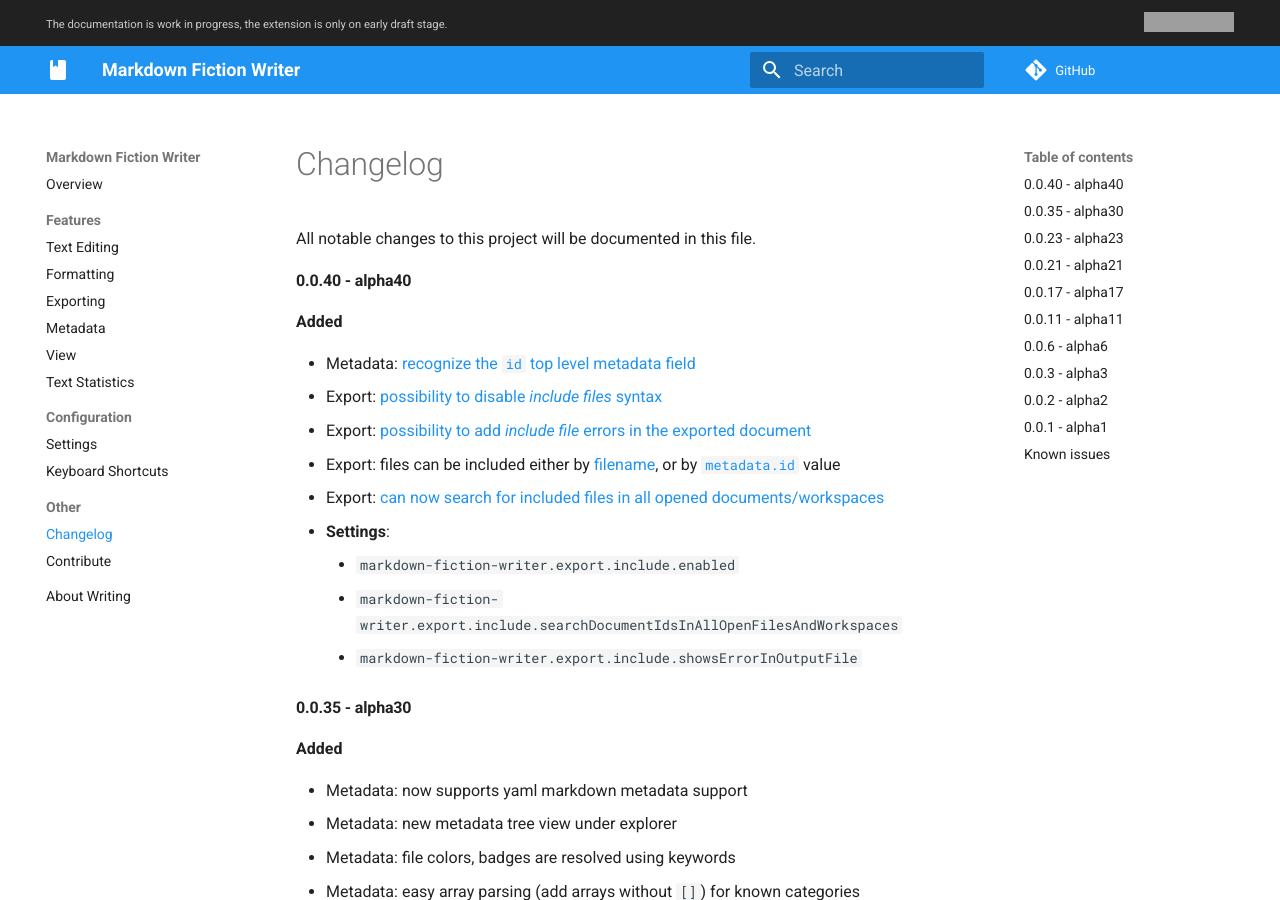
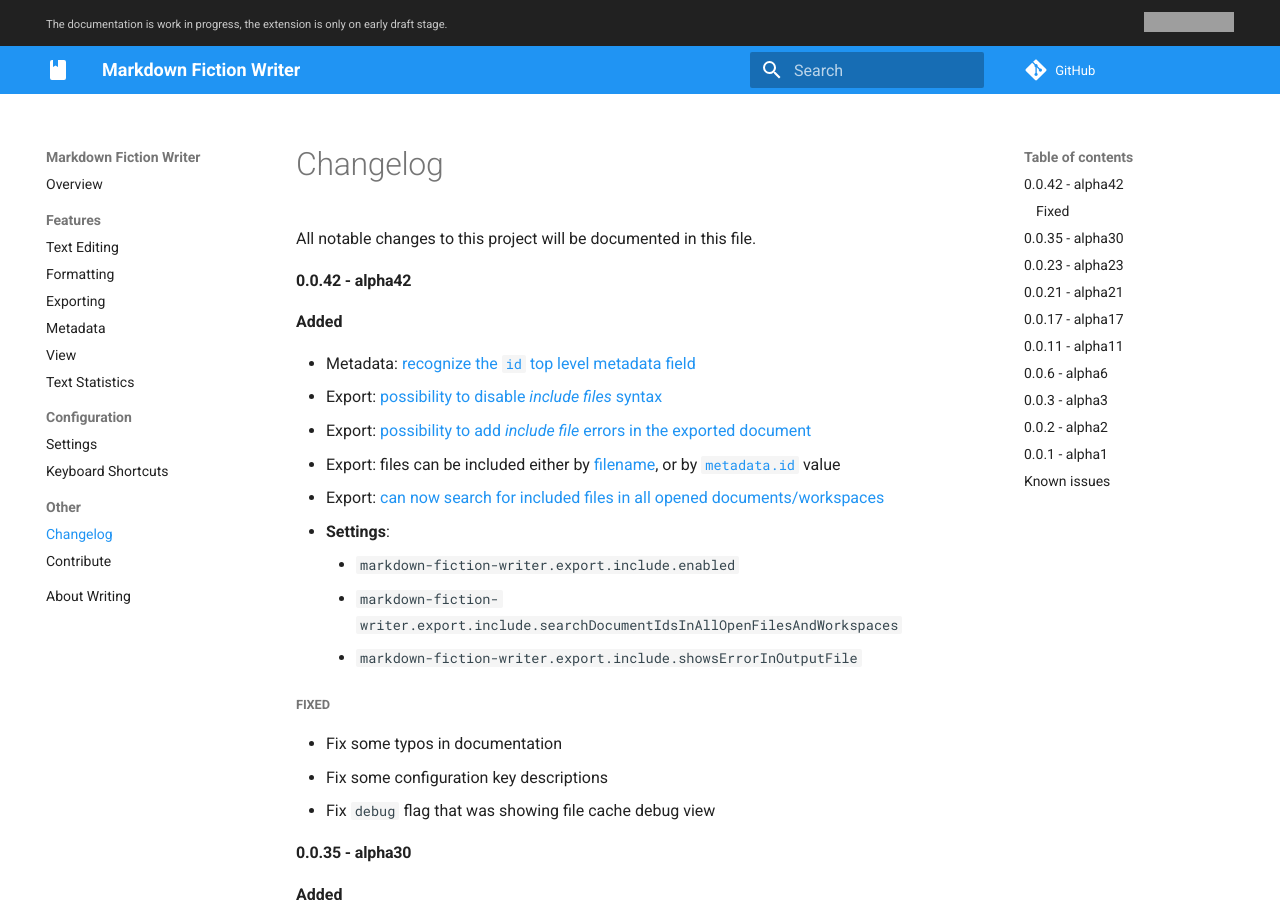
Before and after one commit to zoctarine/vscode-fiction-writer, an MkDocs documentation site: the page built from docs/changelog.md, in a window 1280 px wide and 900 px high. Built offline with MkDocs 1.6.1 and Material for MkDocs 9.7.7, drawn with Linux system fonts in a browser that asks for light colours; comment, search, counter and statistics services are not loaded; grey boxes are pictures that could not be loaded.

Commit message:
Doc for v.0.0.42

```diff
--- a/docs/changelog.md
+++ b/docs/changelog.md
@@ -1,6 +1,6 @@
 All notable changes to this project will be documented in this file.
 
-## 0.0.40 - alpha40
+## 0.0.42 - alpha42
 
 **Added**
 
@@ -14,6 +14,12 @@
     - `markdown-fiction-writer.export.include.enabled`
     - `markdown-fiction-writer.export.include.searchDocumentIdsInAllOpenFilesAndWorkspaces`
     - `markdown-fiction-writer.export.include.showsErrorInOutputFile`
+
+### Fixed
+
+- Fix some typos in documentation
+- Fix some configuration key descriptions
+- Fix `debug` flag that was showing file cache debug view
 
 ## 0.0.35 - alpha30
 
```
Also changed, not shown: site/index.html, site/search/search_index.json, site/sitemap.xml, 1 other file.
